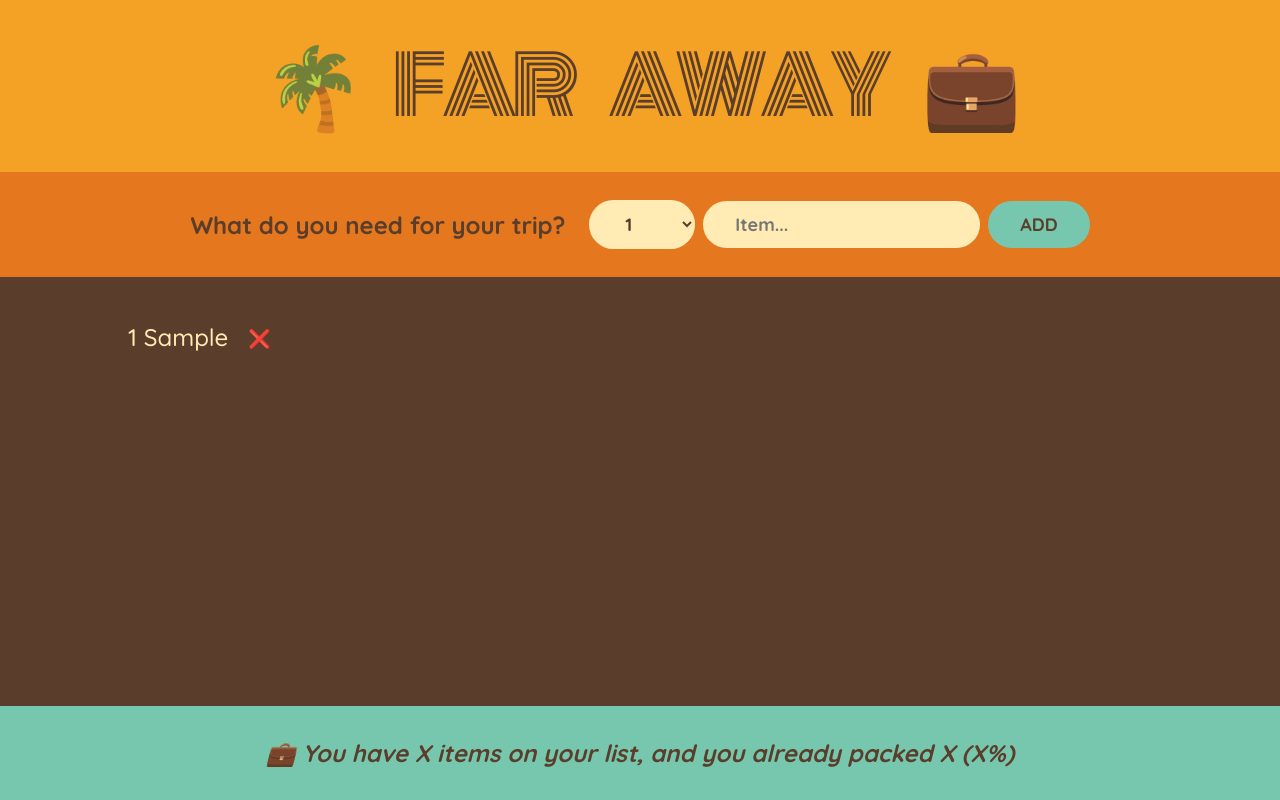
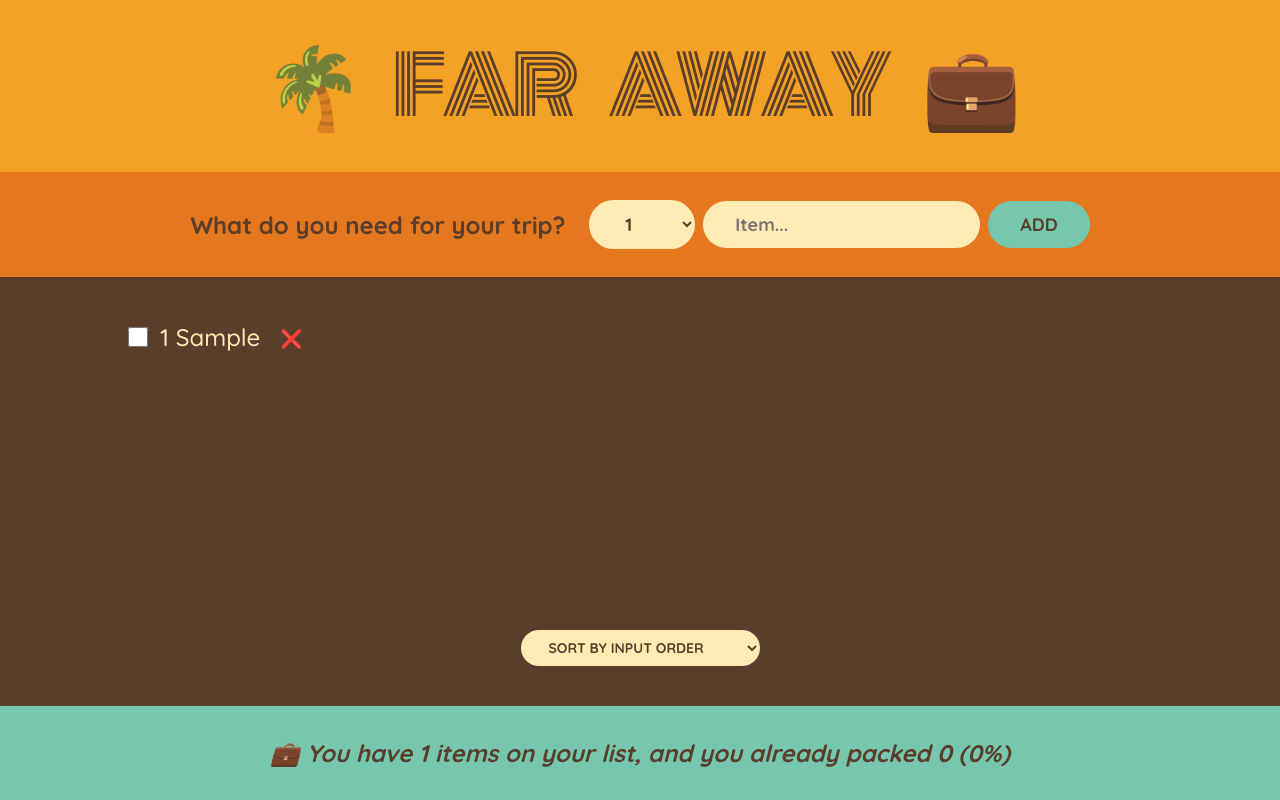
Before and after one commit to camkol/travel-list, a React (Create React App) app: page / in a window 1280 px wide. Both pictures are taken after typing "Sample" into the empty fields and a click on the button "ADD". Built offline with nearby package versions, Linux system fonts and the light colour scheme.

Commit message:
update with next lesson

```diff
--- a/src/App.js
+++ b/src/App.js
@@ -1,4 +1,4 @@
-import { useState } from "react";
+import React, { useState } from "react";
 
 // const initialItems = [
 //   { id: 1, description: "Passports", quantity: 2, packed: false },
@@ -17,12 +17,24 @@
     setItems((items) => items.filter((item) => item.id !== id));
   }
 
+  function handleToggleItem(id) {
+    setItems((items) =>
+      items.map((item) =>
+        item.id === id ? { ...item, packed: !item.packed } : item
+      )
+    );
+  }
+
   return (
     <div className="app">
       <Logo />
       <Form onAddItems={handleAddItems} />
-      <PackingList items={items} onDeleteItem={handleDeleteItem} />
-      <Stats />
+      <PackingList
+        items={items}
+        onDeleteItem={handleDeleteItem}
+        onToggleItem={handleToggleItem}
+      />
+      <Stats items={items} />
     </div>
   );
 }
@@ -41,7 +53,7 @@
     if (!description) return;
 
     const newItem = { description, quantity, packed: false, id: Date.now() };
-    console.log(newItem);
+    //console.log(newItem);
 
     onAddItems(newItem);
 
@@ -73,21 +85,55 @@
   );
 }
 
-function PackingList({ items, onDeleteItem }) {
+function PackingList({ items, onDeleteItem, onToggleItem }) {
+  const [sortBy, setSortBy] = useState("input");
+
+  let sortedItems;
+
+  if (sortBy === "input") sortedItems = items;
+
+  if (sortBy === "description")
+    sortedItems = items
+      .slice()
+      .sort((a, b) => a.description.localeCompare(b.description));
+
+  if (sortBy === "packed")
+    sortedItems = items
+      .slice()
+      .sort((a, b) => Number(a.packed) - Number(b.packed));
+
   return (
     <div className="list">
       <ul>
-        {items.map((item) => (
-          <Item item={item} onDeleteItem={onDeleteItem} key={item.id} />
+        {sortedItems.map((item) => (
+          <Item
+            item={item}
+            onDeleteItem={onDeleteItem}
+            onToggleItem={onToggleItem}
+            key={item.id}
+          />
         ))}
       </ul>
+
+      <div className="actions">
+        <select value={sortBy} onChange={(e) => setSortBy(e.target.value)}>
+          <option value="input">Sort by input order</option>
+          <option value="description">Sort by description</option>
+          <option value="packed">Sort by packed status</option>
+        </select>
+      </div>
     </div>
   );
 }
 
-function Item({ item, onDeleteItem }) {
+function Item({ item, onDeleteItem, onToggleItem }) {
   return (
     <li>
+      <input
+        type="checkbox"
+        value={item.packed}
+        onChange={() => onToggleItem(item.id)}
+      />
       <span style={item.packed ? { textDecoration: "line-through" } : {}}>
         {item.quantity} {item.description}
       </span>{" "}
@@ -96,10 +142,27 @@
   );
 }
 
-function Stats() {
+function Stats({ items }) {
+  if (!items.length)
+    return (
+      <p className="stats">
+        {" "}
+        <em>Start adding items to your packing list ✈</em>{" "}
+      </p>
+    );
+
+  const numItems = items.length;
+  const numPacked = items.filter((item) => item.packed).length;
+  const percentage = Math.round((numPacked / numItems) * 100);
+
   return (
     <footer className="stats">
-      <em> 💼 You have X items on your list, and you already packed X (X%)</em>
+      <em>
+        {percentage === 100
+          ? "You got everything ready!"
+          : `💼 You have ${numItems} items on your list, and you already packed
+          ${numPacked} (${percentage}%)`}
+      </em>
     </footer>
   );
 }
--- a/src/index.css
+++ b/src/index.css
@@ -94,7 +94,7 @@
 .list ul {
   list-style: none;
   width: 80%;
-  overflow: scroll;
+  /* overflow: scroll; */
 
   display: grid;
   grid-template-columns: repeat(auto-fit, minmax(250px, 1fr));
```
Also changed, not shown: 2 other files (tests, documents, lock files or other folders).
